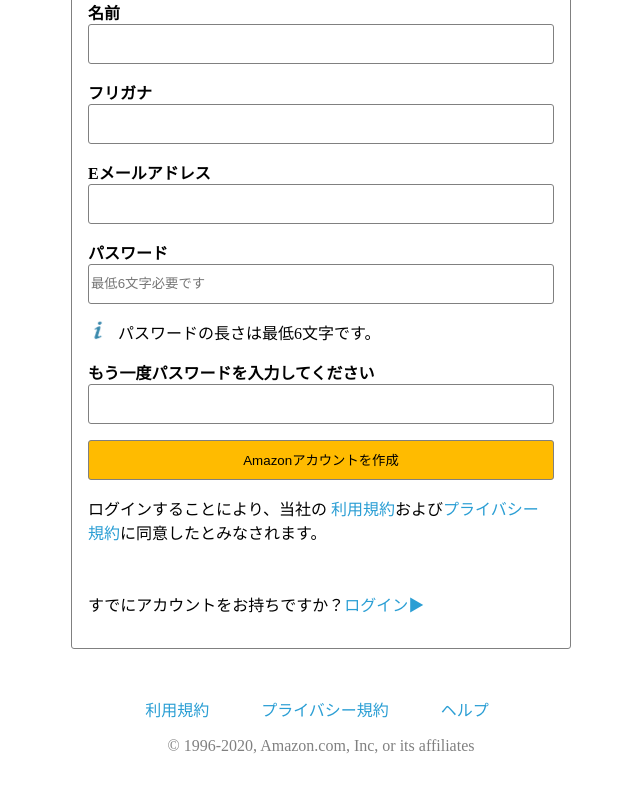
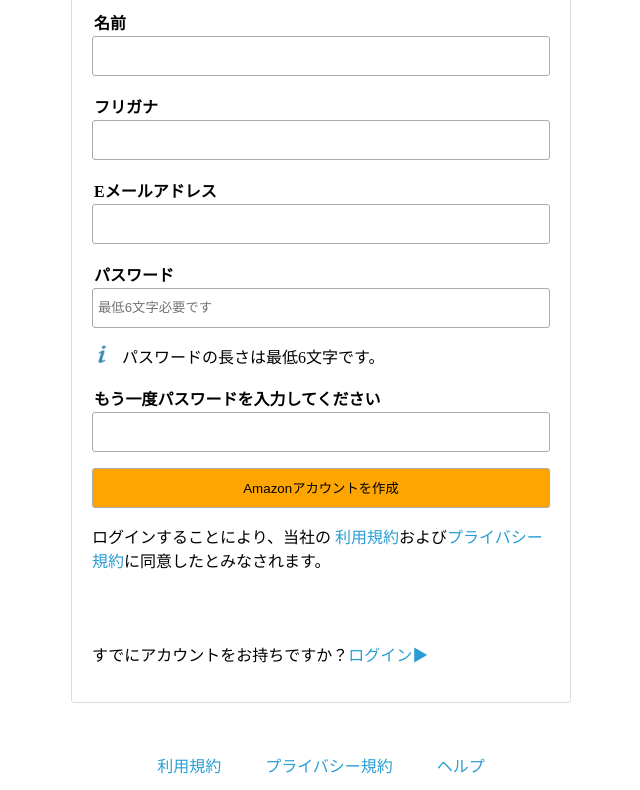
Before and after one commit to CUBE-136/amazon, a plain HTML site: page index.html in a window 1280 px wide. Shown: the part 200-990 px from the top of the page, without its empty margins (319-959 px from the left). Before the commit the page ends 963 px from the top, so only its background shows below. Drawn offline with Linux system fonts and the light colour scheme.

Commit message:
color, px修正

```diff
--- a/css/main.css
+++ b/css/main.css
@@ -16,11 +16,11 @@
 }
 
 /* ロゴ */
+.logo {
+  text-align: center;
+}
 .logo img {
-  display: block;
-  max-width: 50%;
-  height: auto;
-  margin: 0 auto;
+  width: 250px;
 }
 .forms h1 {
   margin-top: 0;
@@ -28,21 +28,23 @@
 
 /* forms */
 .forms {
-  border: 1px solid gray;
+  border: 1px solid #ddd;
   border-radius: 3px;
-  margin-bottom: 3em;
-  padding: 1em;
+  margin-bottom: 50px;
+  padding: 20px;
 }
 .forms label {
   display: block;
   font-weight: bold;
+  padding: 2px;
 }
 .forms input {
   display: block;
   width: 100%;
-  height: 3em;
+  height: 40px;
+  padding: 5px;
   box-sizing: border-box;
-  border: 1px solid gray;
+  border: 1px solid #aaa;
   border-radius: 3px;
 }
 .minimum {
@@ -51,10 +53,10 @@
   background-size: 20px 20px;
 }
 .create input {
-  background-color: rgb(255, 187, 0);
+  background-color: #ffa500;
 }
-.login {
-  margin-top: 3em;
+.agree {
+  margin-bottom: 70px;
 }
 
 /* regulations */
@@ -66,9 +68,9 @@
 }
 .regulations li{
   display: inline;
-  margin-right: 3em;
+  margin-right: 40px;
 }
 address {
-  color: gray;
+  color: #777;
   font-style: normal;
 }
--- a/index.html
+++ b/index.html
@@ -45,7 +45,7 @@
           </p>
           <!-- /create -->
         </form><!-- /form -->
-        <p>
+        <p class="agree">
           ログインすることにより、当社の <a href="#">利用規約</a>および<a href="#">プライバシー規約</a>に同意したとみなされます。
         </p>
         <p class="login">
```
